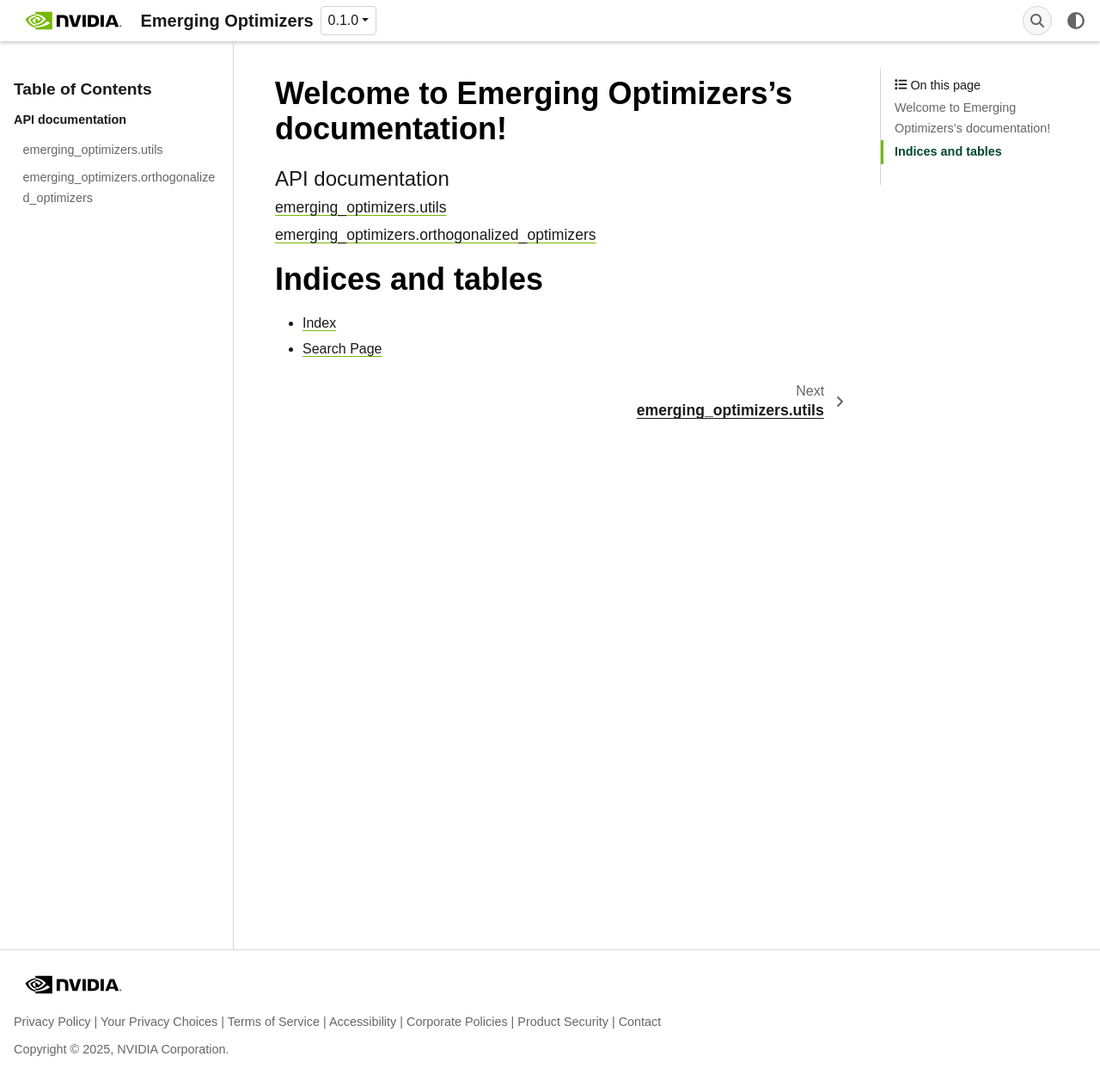
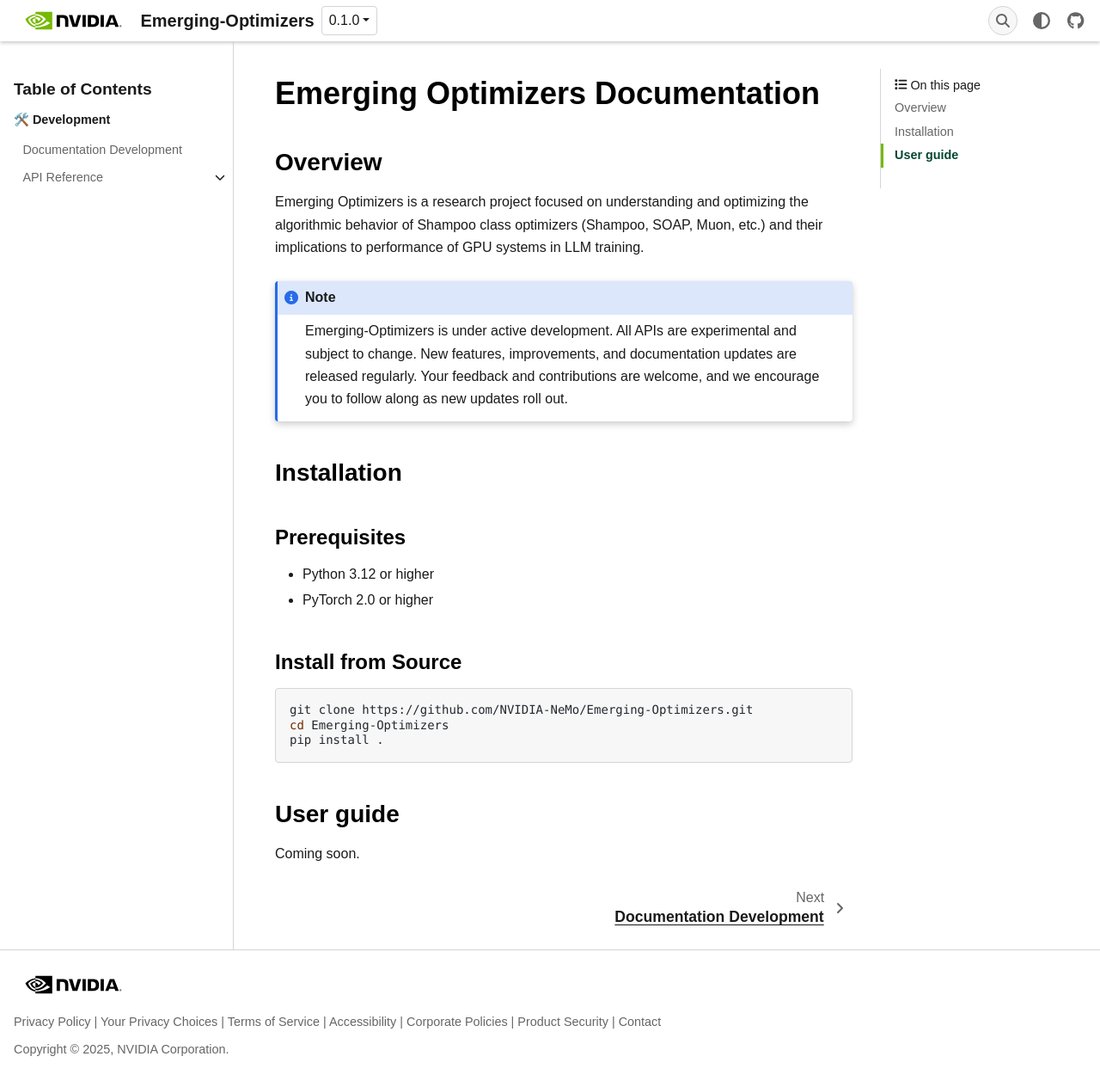
Before and after one commit to NVIDIA-NeMo/Emerging-Optimizers, a Sphinx documentation site: the page built from docs/index.md, in a window 1280 px wide and 1257 px high. Shown: the whole window at 86% size. Built offline with Sphinx 7.4.7, drawn with Linux system fonts in a browser that asks for light colours; some web fonts are replaced; formulas are drawn with MathJax 3.

Commit message:
docs: Publishing Requirements (#17)
* First pass of fixes

Signed-off-by: Andrew Schilling <aschilling@nvidia.com>

* Markdown generation

Signed-off-by: Andrew Schilling <aschilling@nvidia.com>

* Adding overview

Signed-off-by: Andrew Schilling <aschilling@nvidia.com>

* API Cleanup

Signed-off-by: Andrew Schilling <aschilling@nvidia.com>

* Name corrections

Signed-off-by: Andrew Schilling <aschilling@nvidia.com>

* pre-commit

Signed-off-by: Andrew Schilling <aschilling@nvidia.com>

* adjusting .gitignore

Signed-off-by: Andrew Schilling <aschilling@nvidia.com>

---------

Signed-off-by: Andrew Schilling <aschilling@nvidia.com>

````diff
--- a/docs/conf.py
+++ b/docs/conf.py
@@ -27,7 +27,7 @@
 # -- Project information -----------------------------------------------------
 # https://www.sphinx-doc.org/en/master/usage/configuration.html#project-information
 
-project = "Emerging Optimizers"
+project = "Emerging-Optimizers"
 copyright = "2025, NVIDIA Corporation"
 author = "NVIDIA Corporation"
 release = "0.1.0"
@@ -36,6 +36,7 @@
 # https://www.sphinx-doc.org/en/master/usage/configuration.html#general-configuration
 
 extensions = [
+    "myst_parser",  # For our markdown docs
     "sphinx.ext.viewcode",  # For adding a link to view source code in docs
     "sphinx.ext.doctest",  # Allows testing in docstrings
     "sphinx.ext.napoleon",  # For google style docstrings
@@ -47,7 +48,6 @@
     "sphinx.ext.todo",
     "sphinx.ext.coverage",
     "sphinx.ext.autosectionlabel",
-    "sphinx_panels",
     "sphinx.ext.linkcode",
 ]
 
@@ -61,7 +61,10 @@
 katex_prerender = False
 napoleon_use_ivar = True
 html_domain_indices = False
-source_suffix = ".rst"
+source_suffix = {
+    ".md": "markdown",
+    ".rst": "restructuredtext",
+}
 master_doc = "index"
 autodoc_docstring_signature = True
 intersphinx_mapping = {
@@ -93,6 +96,13 @@
 
 html_theme = "nvidia_sphinx_theme"
 html_theme_options = {
+    "icon_links": [
+        {
+            "name": "GitHub",
+            "url": "https://github.com/NVIDIA-NeMo/Emerging-Optimizers/",
+            "icon": "fa-brands fa-github",
+        }
+    ],
     "switcher": {
         "json_url": "../versions1.json",
         "version_match": release,
@@ -109,7 +119,6 @@
     },
 }
 html_extra_path = ["project.json", "versions1.json"]
-
 # Github links are now getting rate limited from the Github Actions
 linkcheck_ignore = [
     ".*github\\.com.*",
--- /dev/null
+++ b/docs/index.md
@@ -0,0 +1,38 @@
+# Emerging Optimizers Documentation
+
+## Overview
+
+Emerging Optimizers is a research project focused on understanding and optimizing the algorithmic behavior of Shampoo class optimizers (Shampoo, SOAP, Muon, etc.) and their implications to performance of GPU systems in LLM training.
+
+:::{note}
+Emerging-Optimizers is under active development. All APIs are experimental and subject to change. New features, improvements, and documentation updates are released regularly. Your feedback and contributions are welcome, and we encourage you to follow along as new updates roll out.
+:::
+
+## Installation
+
+### Prerequisites
+
+- Python 3.12 or higher
+- PyTorch 2.0 or higher
+
+### Install from Source
+
+```bash
+git clone https://github.com/NVIDIA-NeMo/Emerging-Optimizers.git
+cd Emerging-Optimizers
+pip install .
+```
+
+## User guide
+
+Coming soon.
+
+
+
+```{toctree}
+:caption: 🛠️ Development
+:hidden:
+
+documentation.md
+apidocs/index.md
+```
--- a/docs/index.rst
+++ /dev/null
@@ -1,16 +0,0 @@
-Welcome to Emerging Optimizers's documentation!
-===============================================
-
-.. toctree::
-   :maxdepth: 1
-   :caption: API documentation
-
-   utils
-   orthogonalized_optimizers
-
-
-Indices and tables
-==================
-
-* :ref:`genindex`
-* :ref:`search`
````
Also changed, not shown: docs/apidocs/index.md (added, +11 -0 lines), docs/apidocs/orthogonalized-optimizers.md (renamed from docs/orthogonalized_optimizers.rst, +2 -0 lines), docs/apidocs/utils.md (renamed from docs/utils.rst, +3 -0 lines), 1 other file.
